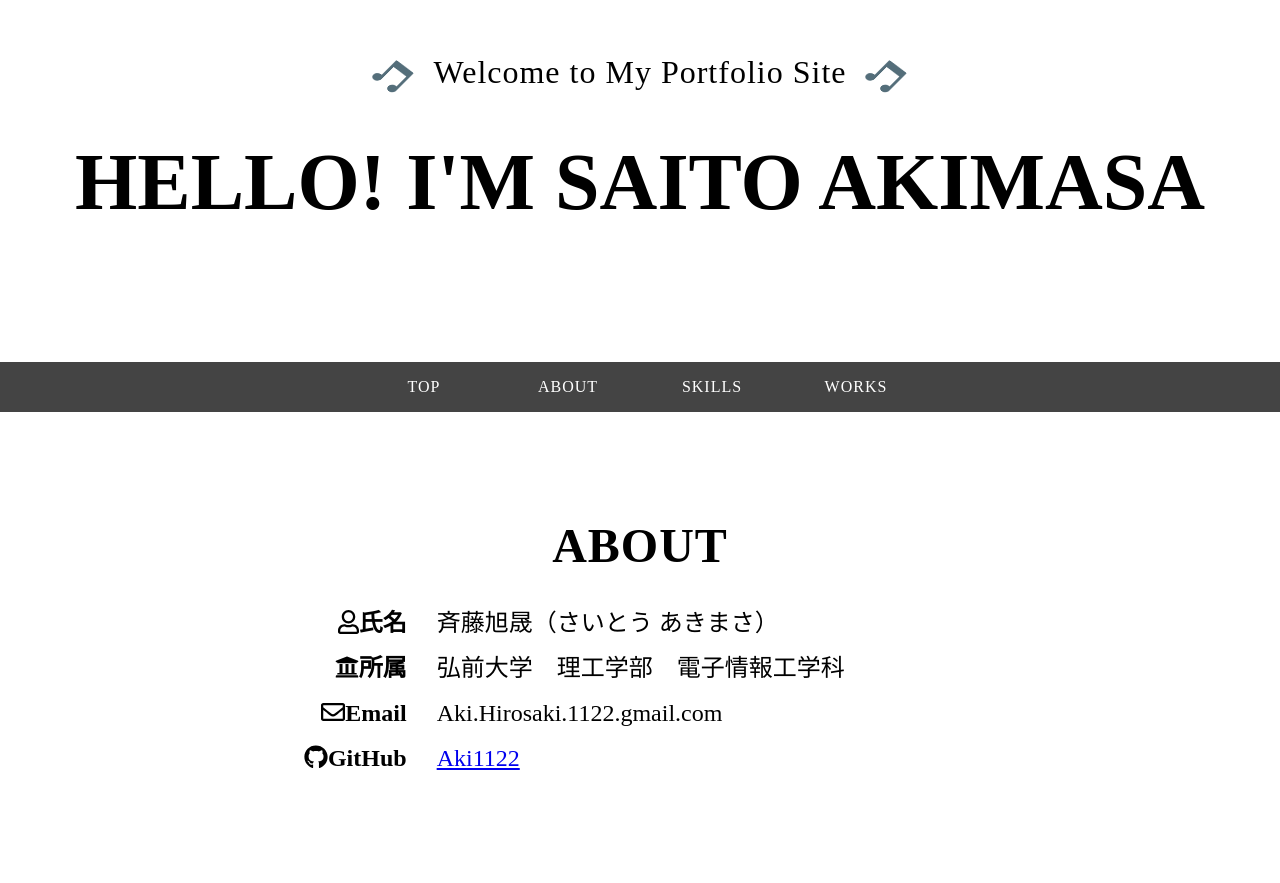
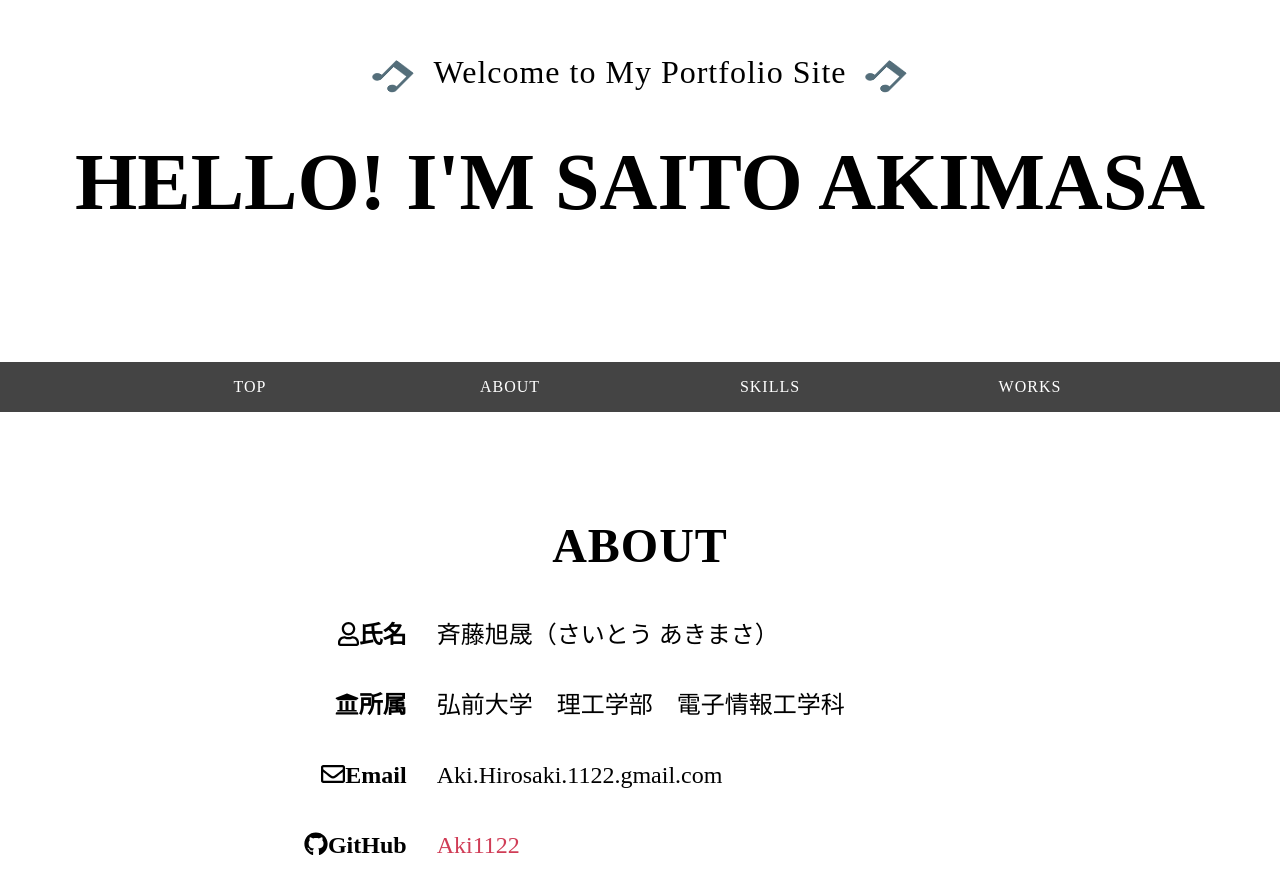
Before and after one commit to Aki1122/Aki1122_Repository, a plain HTML site: page index.html in a window 1280 px wide. Shown: the part 114-997 px from the top of the page. Drawn offline with Linux system fonts and the light colour scheme.

Commit message:
ナビと紹介文のデザインを調整しました

```diff
--- a/css/main.css
+++ b/css/main.css
@@ -7,18 +7,18 @@ html{
     box-sizing : border-box;
 }
 body{
-    text-align : center;  /*全ての要素を中央に表示する*/
+    text-align : center;
     font-size : 1.4rem;
     font-family :　"HiraginoKaku Gothic ProN",Meiryo,Sans-serif;
 }
-a:link,a:visited,:a:hover,a:active{
+a:link,a:visited,a:hover,a:active{
     color : #d03c56;
     text-decoration : none;
 }
 
-/*
-  header
-*/
+/* -------------
+ * header
+ * -------------*/
 .top{
     padding : 170px 30px 100px;
 }
@@ -46,9 +46,9 @@ a:link,a:visited,:a:hover,a:active{
     letter-spacing : 1px;
 }
 
-/*
-  global-navigation
-*/
+/* -------------------
+ * global-navigation
+ * -------------------*/
 .global-nav{
     /*position : fixed;*/
     text-align : center;
@@ -59,11 +59,12 @@ a:link,a:visited,:a:hover,a:active{
 }
 .global-nav .nav-item{
     display : inline-block;
-    margin : 0 20px;
+    width : 20%;
+    height : 50px;
 }
 .global-nav .nav-item a{
     display : block;
-    width : 100px;
+    /*width : 50px;*/
     height : 30px;
     color : #fff;
     text-decoration : none;
@@ -73,9 +74,9 @@ a:link,a:visited,:a:hover,a:active{
     color : rgba(255,255,255,0.8);
 }
 
-/*
- about introduce my profile
-*/
+/* --------------------------
+ * about introduce my profile
+ * --------------------------*/
 .about{
     margin : 100px 0px;
 }
@@ -84,6 +85,7 @@ a:link,a:visited,:a:hover,a:active{
 }
 .about-text tr{
     font-size : 1.5em;
+    line-height : 50px;
 }
 .about-text tr th{
     text-align : right;
--- a/index.html
+++ b/index.html
@@ -13,14 +13,14 @@
     <h1 class="site-title">HELLO! I'M SAITO AKIMASA</h1>
 </section>
 
-<section class="global-nav">
+<nav class="global-nav">
     <ul>
         <li class="nav-item"><a href="#top">TOP</a></li>
         <li class="nav-item"><a href="#about">ABOUT</a></li>
-        <li class="nav-item"><a href="#">SKILLS</a></li>
+        <li class="nav-item"><a href="#skills">SKILLS</a></li>
         <li class="nav-item"><a href="#">WORKS</a></li>
     </ul>
-</section>
+</nav>
 
 <section class="about" id="about">
     <h2 class="heading">ABOUT</h2>
@@ -46,7 +46,7 @@
     </div>
 </section>
 
-<section class="skills">
+<section class="skills" id="skills">
 </section>
 
 <section class="works">
```
